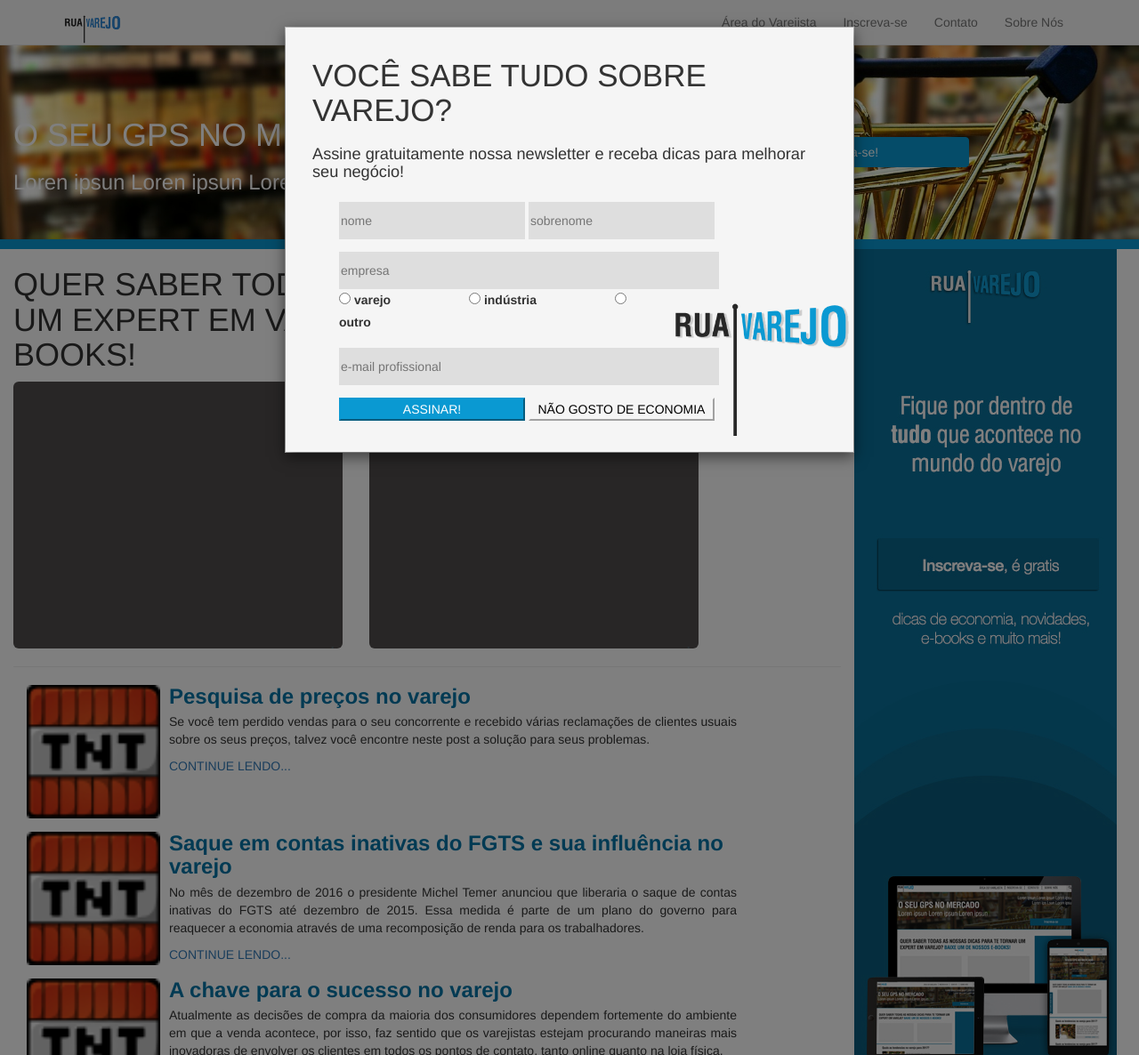
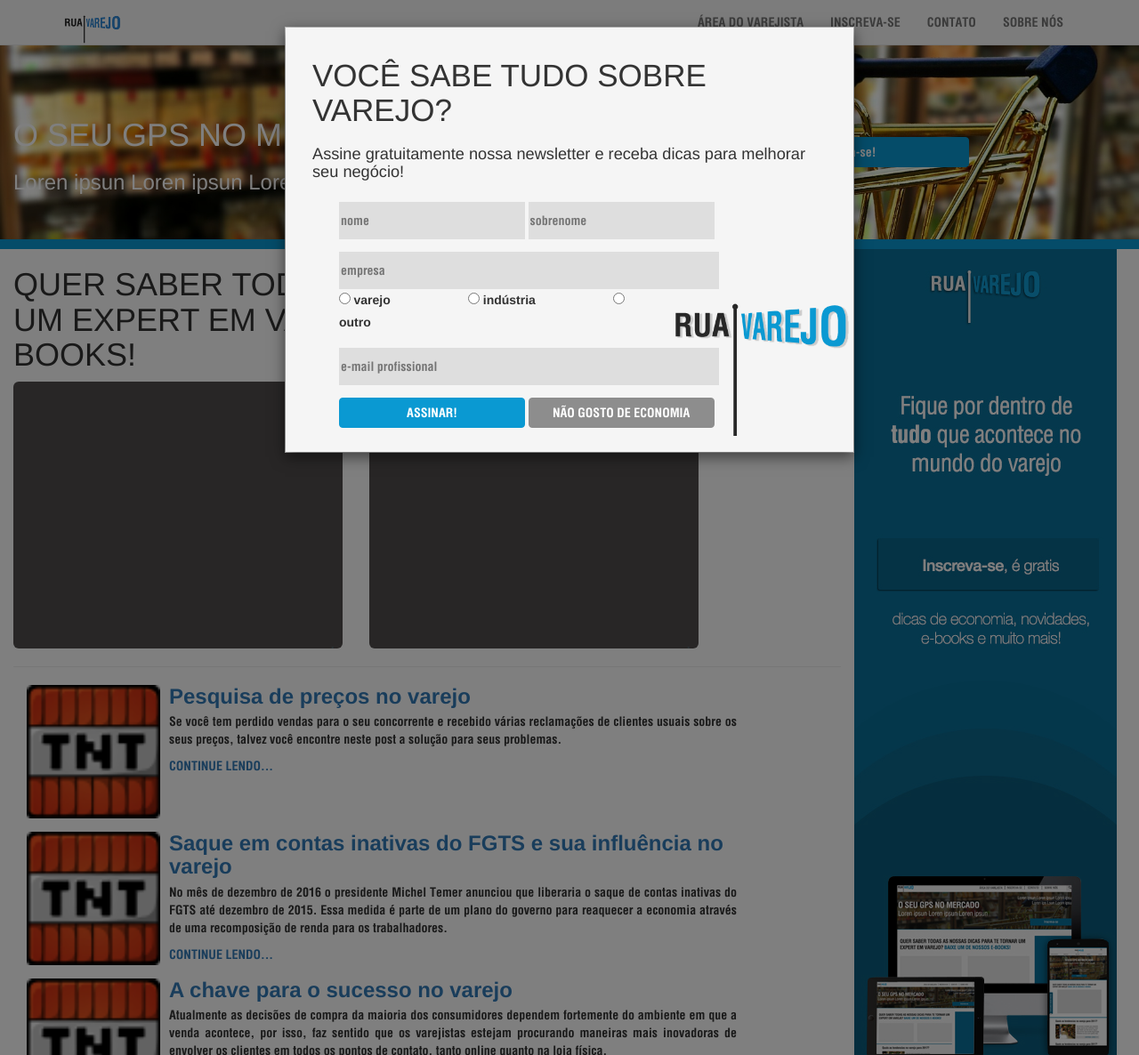
Before and after one commit to GamaEmMim/ruaVarejo, a PHP site: page / in a window 1280 px wide. Shown: the whole page at 89% size. Run offline with PHP 8.4, Linux system fonts and the light colour scheme.

Commit message:
Fontes e links corrigidos

```diff
--- a/components/navigator.html
+++ b/components/navigator.html
@@ -17,16 +17,16 @@
         <div class="collapse navbar-collapse" id="bs-example-navbar-collapse-1">
             <ul class="nav navbar-nav leftMenu">
                 <li>
-                    <a href="/varejista.php">Área do Varejista</a>
+                    <a href="/varejista.php">ÁREA DO VAREJISTA</a>
                 </li>
                 <li>
-                    <a class="signUpModal" href="#">Inscreva-se</a>
+                    <a class="signUpModal" href="#">INSCREVA-SE</a>
                 </li>
                 <li>
-                    <a href="/contato.php">Contato</a>
+                    <a href="/contato.php">CONTATO</a>
                 </li>
                 <li>
-                    <a href="/sobre.php">Sobre Nós</a>
+                    <a href="/sobre.php">SOBRE NÓS</a>
                 </li>
             </ul>
         </div>
--- a/components/page_header.html
+++ b/components/page_header.html
@@ -16,7 +16,7 @@
         <div class="container-fluid">
             <div class="formSent" style="display: none;">
               <h3>Cadastro realizado com sucesso. Obrigado!</h1>
-              <button class="closeModal greenCloseButton" target="signUpModal">Fechar</button>
+              <button class="btn btn-default closeModal greenCloseButton" target="signUpModal">Fechar</button>
             </div>
             <span class="mainModal" style="display: inline;">
               <h1>VOCÊ SABE TUDO SOBRE VAREJO?</h1>
@@ -45,8 +45,8 @@
                       <input type="email" name="email" id="email" placeholder="e-mail profissional">
                     </div>
                     <div>
-                      <input type="submit" value="ASSINAR!">
-                      <button class="closeModal economia" target="signUpModal">NÃO GOSTO DE ECONOMIA</button>
+                      <input class="btn btn-default" type="submit" value="ASSINAR!">
+                      <button class="btn btn-default closeModal economia" target="signUpModal">NÃO GOSTO DE ECONOMIA</button>
                     </div>
                     </div>
                   </form>
--- a/css/global.css
+++ b/css/global.css
@@ -1,3 +1,10 @@
+@font-face {font-family: "Helvetica"; src: url('/fonts/helvetica_bold.ttf') format('truetype');}
+/*@font-face {font-family: "Helvetica Neue"; src: url('../fonts/HelveticaNeue.ttf') format('truetype');}*/
+
+body{
+	font-family: Helvetica;
+}
+
 input[type="button"], input[type="submit"]{
 	color: #FFF;
     background-color: #0A99D2;
@@ -14,7 +21,7 @@ input[type="text"], input[type="email"]{
 .greenCloseButton{
 	width: 50%;
 	margin-left: 20%;
-	background-color: #4AFF3D;
+	background-color: #6EC178;
 }
 
 .leadSignUp input[type="submit"]{
@@ -28,9 +35,9 @@ input[type="text"], input[type="email"]{
 .economia{
 	width: 49%;
 	margin-top: 1em;
-	color: #000;
-    background-color: #F5F5F5;
-    border-color: #F5F5F5;
+	color: #FFFFFF;
+    background-color: #8d8d8d;
+    border-color: #8d8d8d;
 }
 
 .leadSignUp input[name="name"], input[name="lastName"]{
@@ -119,6 +126,15 @@ input[type="text"], input[type="email"]{
 .post{
 	width: 50%;
 	height: 20em;
+}
+
+
+.media{
+	width: 70%;
+}
+
+.media-heading{
+	color: #0274a6;
 }
 
 @media screen{
--- a/index.php
+++ b/index.php
@@ -33,53 +33,66 @@
 
         <div class="container">
 
-            <div class="media" style="width: 70%;">
+            <div class="media">
               <div class="media-left">
-                <img class="media-object" src="/images/64x64.jpg" width="150px">
+                <a href="/pesquisa-de-precos-no-varejo.php">
+                  <img class="media-object" src="/images/64x64.jpg" width="150px">
+                </a>
               </div>
               <div class="media-body">
-                <h3 class="media-heading" style="color:#0274a6"><b>
-                    Pesquisa de preços no varejo</b>
+                <h3 class="media-heading">
+                  <a href="/pesquisa-de-precos-no-varejo.php"><b>Pesquisa de preços no varejo</b></a>
                 </h3>
                 <p align="justify">Se você tem perdido vendas para o seu concorrente e recebido várias reclamações de clientes usuais sobre os seus preços, talvez você encontre neste post a solução para seus problemas.</p>
                 <a href="/pesquisa-de-precos-no-varejo.php">CONTINUE LENDO...</a>
               </div>
             </div>
 
-            <div class="media" style="width: 70%;">
+            <div class="media">
               <div class="media-left">
-                <img class="media-object" src="/images/64x64.jpg" width="150px">
+                <a href="/saque-em-contas-inativas-do-fgts-e-sua-influencia-no-varejo.php">
+                  <img class="media-object" src="/images/64x64.jpg" width="150px">
+                </a>
               </div>
               <div class="media-body">
-                <h3 class="media-heading" style="color:#0274a6"><b>
-                    Saque em contas inativas do FGTS e sua influência no varejo</b>
-
+                <h3 class="media-heading">
+                  <a href="/saque-em-contas-inativas-do-fgts-e-sua-influencia-no-varejo.php">
+                    <b>Saque em contas inativas do FGTS e sua influência no varejo</b>
+                  </a>
                 </h3>
                 <p align="justify">No mês de dezembro de 2016 o presidente Michel Temer anunciou que liberaria o saque de contas inativas do FGTS até dezembro de 2015. Essa medida é parte de um plano do governo para reaquecer a economia através de uma recomposição de renda para os trabalhadores. </p>
                 <a href="/saque-em-contas-inativas-do-fgts-e-sua-influencia-no-varejo.php">CONTINUE LENDO...</a>
               </div>
             </div>
 
-            <div class="media" style="width: 70%;">
+            <div class="media">
               <div class="media-left">
-                <img class="media-object" src="/images/64x64.jpg" width="150px">
+                <a href="/a-chave-do-sucesso-no-varejo-online-e-offline.php">
+                  <img class="media-object" src="/images/64x64.jpg" width="150px">
+                </a>
               </div>
               <div class="media-body">
-                <h3 class="media-heading" style="color:#0274a6"><b>
-                   A chave para o sucesso no varejo</b>
+                <h3 class="media-heading">
+                  <a href="/a-chave-do-sucesso-no-varejo-online-e-offline.php">
+                    <b>A chave para o sucesso no varejo</b>
+                  </a>
                 </h3>
                 <p align="justify">Atualmente as decisões de compra da maioria dos consumidores dependem fortemente do ambiente em que a venda acontece, por isso, faz sentido que os varejistas estejam procurando maneiras mais inovadoras de envolver os clientes em todos os pontos de contato, tanto online quanto na loja física.</p>
                 <a href="">CONTINUE LENDO...</a>
               </div>
             </div>
 
-            <div class="media" style="width: 70%;">
+            <div class="media">
               <div class="media-left">
-                <img class="media-object" src="/images/64x64.jpg" width="150px">
+                <a href="/o-que-esperar-do-varejo-em-2017.php">
+                  <img class="media-object" src="/images/64x64.jpg" width="150px">
+                </a>
               </div>
               <div class="media-body">
-                <h3 class="media-heading" style="color:#0274a6"><b>
-                    O que esperar do Varejo em 2017</b>
+                <h3 class="media-heading">
+                  <a href="/o-que-esperar-do-varejo-em-2017.php">
+                    <b>O que esperar do Varejo em 2017</b>
+                  </a>
                 </h3>
                 <p align="justify">Se tem algo que está em evidência no mundo, é a mudança do consumidor. O público tem amadurecido seu modelo de compras a cada dia, tornando-se mais exigentes, procurando algo que vá além do lugar-comum. Sendo assim, o mundo do varejo também enfrenta uma nova realidade, de compreender esse novo target para que possa atendê-lo de acordo com seus anseios.</p>
                 <a href="/o-que-esperar-do-varejo-em-2017.php">CONTINUE LENDO...</a>
```
Also changed, not shown: fonts/helvetica_bold.ttf (added).
